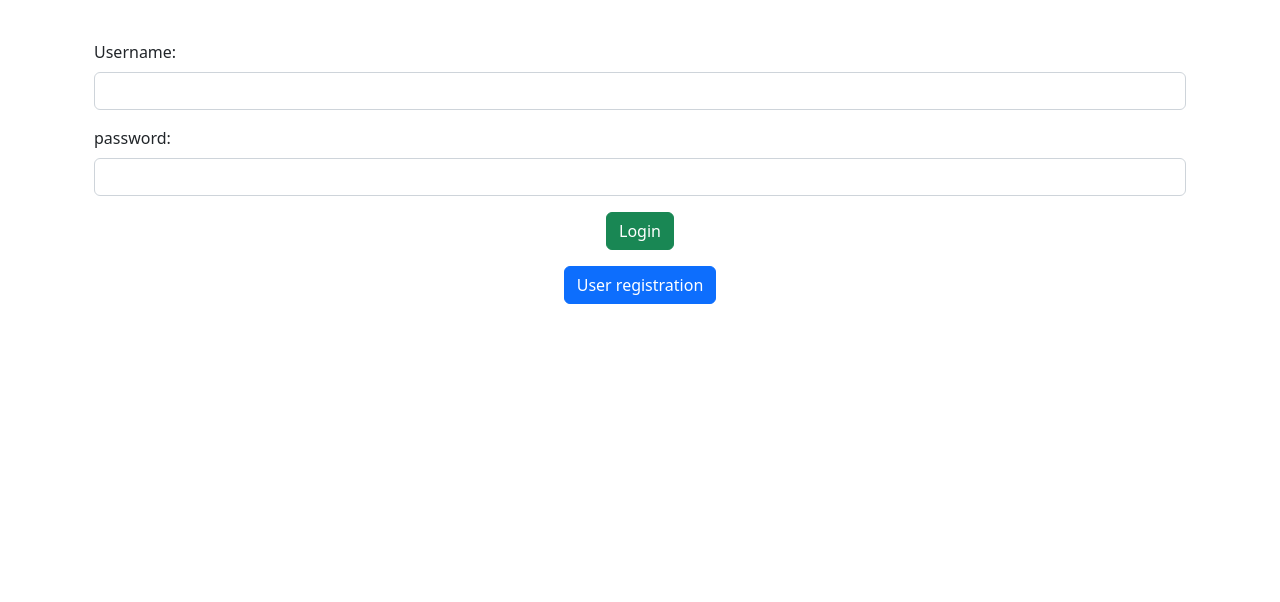
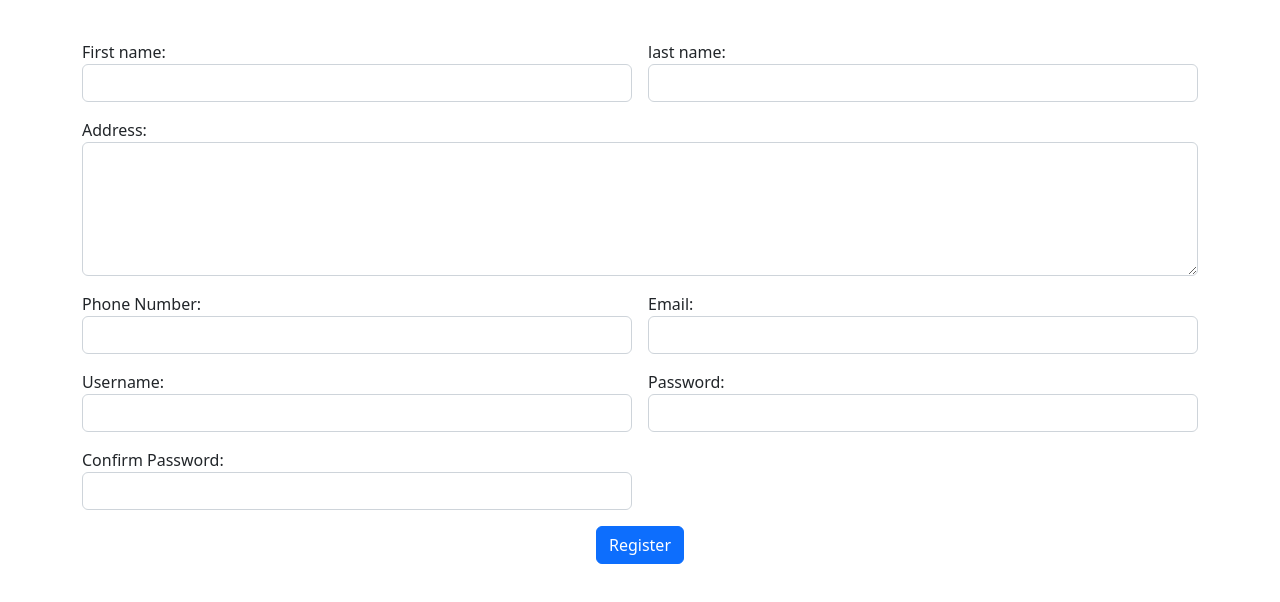
Before and after one commit to aswanthpvtk/Delivery_angular_app, an Angular app: page / in a window 1280 px wide. Shown: the top 602 px of the page. Built offline with nearby package versions, Linux system fonts and the light colour scheme.

Commit message:
delivery

```diff
--- a/src/app/app.component.html
+++ b/src/app/app.component.html
@@ -1,3 +1,3 @@
-<app-login></app-login>
+<app-user-reg></app-user-reg>
 
 <router-outlet></router-outlet>
--- a/src/app/app.module.ts
+++ b/src/app/app.module.ts
@@ -4,11 +4,13 @@ import { BrowserModule } from '@angular/platform-browser';
 import { AppRoutingModule } from './app-routing.module';
 import { AppComponent } from './app.component';
 import { LoginComponent } from './login/login.component';
+import { UserRegComponent } from './user-reg/user-reg.component';
 
 @NgModule({
   declarations: [
     AppComponent,
-    LoginComponent
+    LoginComponent,
+    UserRegComponent
   ],
   imports: [
     BrowserModule,
--- /dev/null
+++ b/src/app/user-reg/user-reg.component.html
@@ -0,0 +1,44 @@
+
+<div class="container">
+    <div class="row">
+        <div class="col col-12 col-sm-12 col-md-12 col-lg-12 col-xl-12 col-xxl-12">
+            <div class="row g-3 mt-4">
+                <div class="col col-12 col-sm-6 col-md-6 col-lg-6 col-xl-6 col-xxl-6">
+                    <label for="" class="fomr-label">First name:</label>
+                    <input type="text" class="form-control">
+                </div>
+                <div class="col col-12 col-sm-6 col-md-6 col-lg-6 col-xl-6 col-xxl-6">
+                    <label for="" class="fomr-label">last name:</label>
+                    <input type="text" class="form-control">
+                </div>
+                <div class="col col-12 col-sm-12 col-md-12 col-lg-12 col-xl-12 col-xxl-12">
+                    <label for="" class="fomr-label">Address:</label>
+                    <textarea name="" id="" cols="30" rows="5" class="form-control"></textarea>
+                </div>
+                <div class="col col-12 col-sm-6 col-md-6 col-lg-6 col-xl-6 col-xxl-6">
+                    <label for="" class="fomr-label">Phone Number:</label>
+                    <input type="text" class="form-control">
+                </div>
+                <div class="col col-12 col-sm-6 col-md-6 col-lg-6 col-xl-6 col-xxl-6">
+                    <label for="" class="fomr-label">Email:</label>
+                    <input type="email" class="form-control">
+                </div>
+                <div class="col col-12 col-sm-6 col-md-6 col-lg-6 col-xl-6 col-xxl-6">
+                    <label for="" class="fomr-label">Username:</label>
+                    <input type="text" class="form-control">
+                </div>
+                <div class="col col-12 col-sm-6 col-md-6 col-lg-6 col-xl-6 col-xxl-6">
+                    <label for="" class="fomr-label">Password:</label>
+                    <input type="text" class="form-control">
+                </div>
+                <div class="col col-12 col-sm-6 col-md-6 col-lg-6 col-xl-6 col-xxl-6">
+                    <label for="" class="fomr-label">Confirm Password:</label>
+                    <input type="text" class="form-control">
+                </div>
+                <div class="col col-12 col-sm-12 col-md-12 col-lg-12 col-xl-12 col-xxl-12 text-center">
+                    <button class="btn btn-primary">Register</button>
+                </div>
+            </div>
+        </div>
+    </div>
+</div>
```
Also changed, not shown: src/app/user-reg/user-reg.component.ts (added, +10 -0 lines), src/app/user-reg/user-reg.component.css (added).
